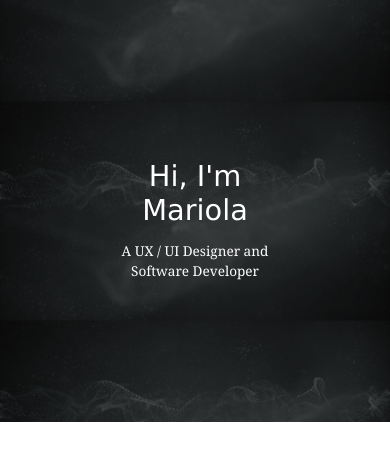
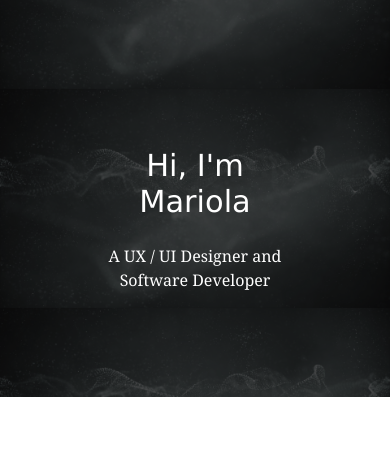
Before and after one commit to MariolaH/Design-Portfolio, a Next.js app: page / in a window 390 px wide. Shown: the top 470 px of the page. Built offline with nearby package versions, Linux system fonts and the light colour scheme.

Commit message:
mobile update

```diff
--- a/src/app/styles/global.css
+++ b/src/app/styles/global.css
@@ -139,7 +139,7 @@ header p {
   .homepageHeader {
     background-size: contain;
     background-position: center;
-    height: 50vh;
+    height: 47vh;
     padding: 20px;
     background-attachment: fixed;
   }
@@ -210,13 +210,13 @@ header p {
 
 
   .fixed-content h1 {
-    font-size: 1.8rem;
+    font-size: 1.9rem;
     color: #fff;
   }
 
   .fixed-content p {
-    padding-top: 5px;
-    font-size: 0.85rem;
+    padding-top: 15px;
+    font-size: 1.0rem;
     color: #fff;
   }
 }
```
